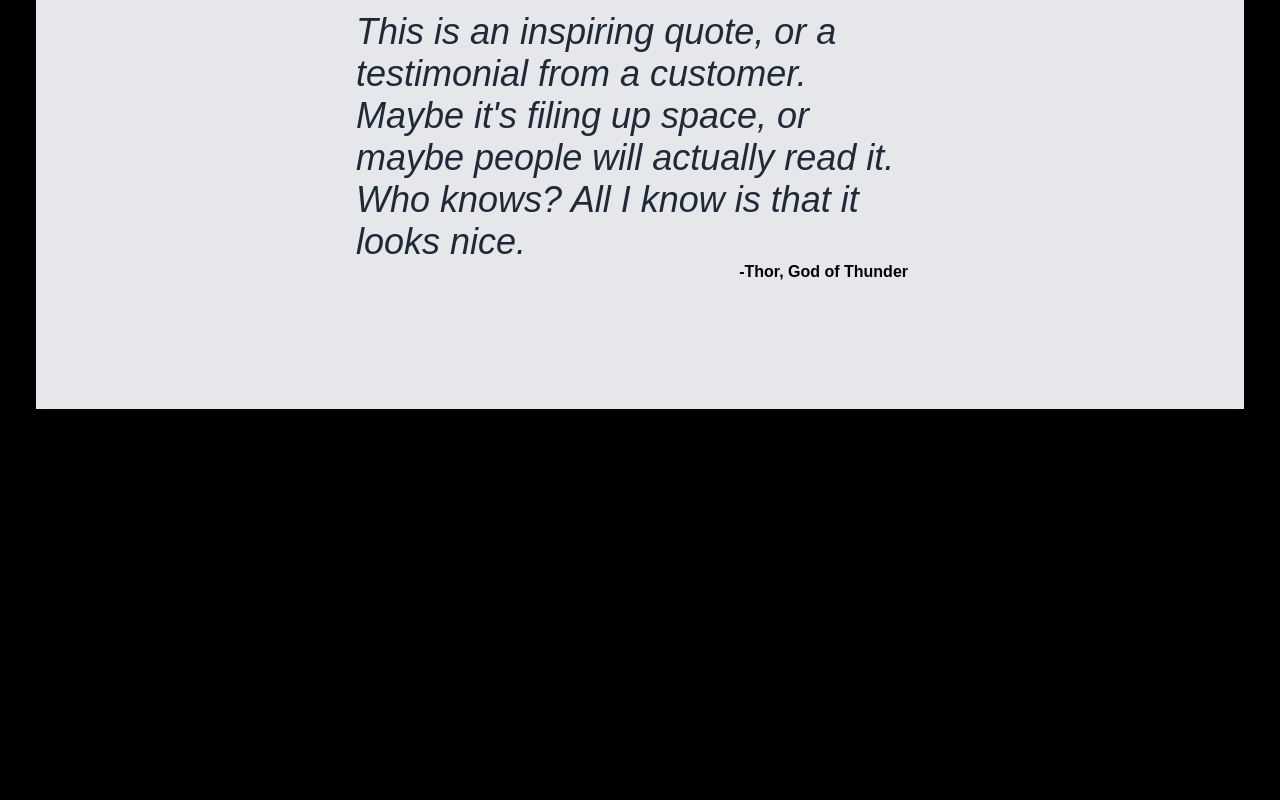
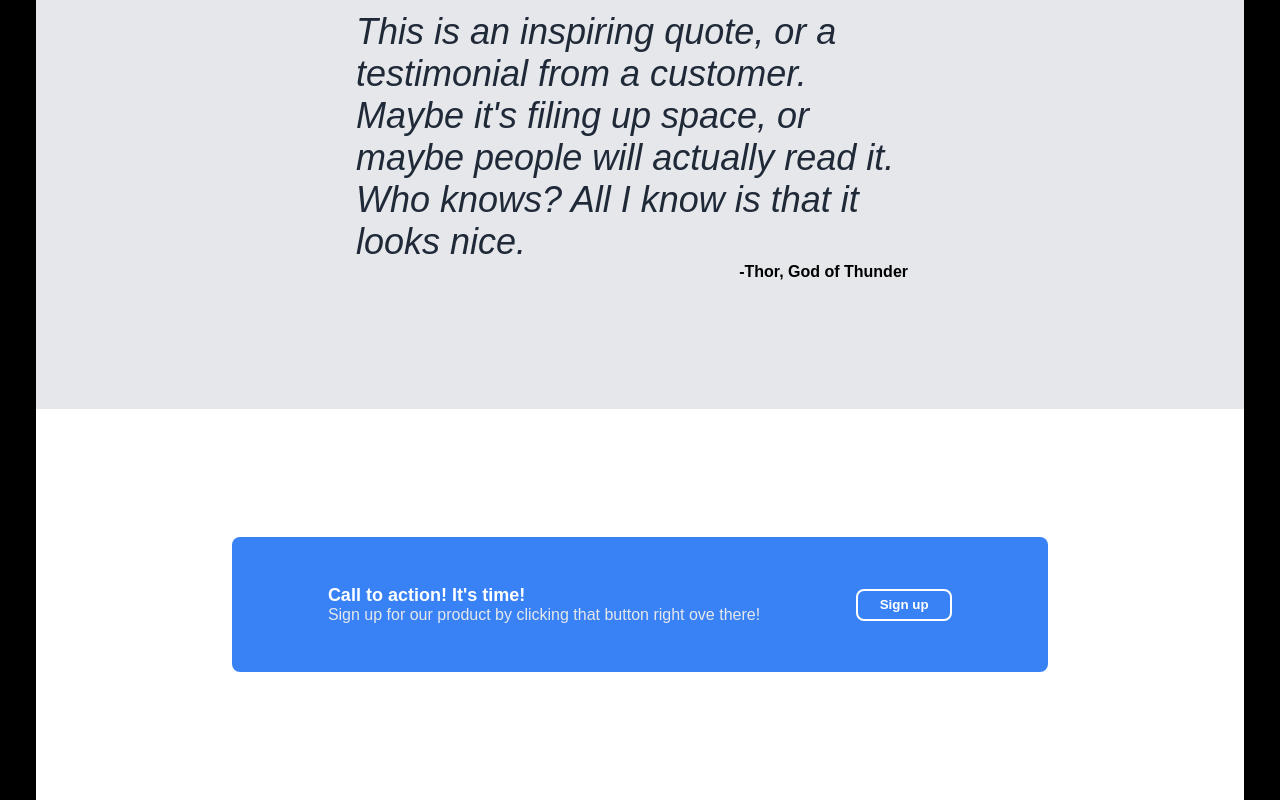
Before and after one commit to traylionnaire/Landing-Page, a plain HTML site: page index.html in a window 1280 px wide. Shown: the part 1054-1854 px from the top of the page. Before the commit the page ends 1463 px from the top, so only its background shows below. Drawn offline with Linux system fonts and the light colour scheme.

Commit message:
Added the html and css of the fourth section

```diff
--- a/index.html
+++ b/index.html
@@ -52,7 +52,18 @@
   <div class="third-section">
     <p>This is an inspiring quote, or a testimonial from a customer. Maybe it's filing up space, or maybe people will actually read it. Who knows? All I know is that it looks nice.</p>
     <div class="quote-name">-Thor, God of Thunder</div>
+  </div>
 
+  <div class="fourth-section">
+    <div class="box">
+      <div class="call-to-action">
+        <p class="call-to-action-header">Call to action! It's time!</p>
+        <p class="call-to-action-text">Sign up for our product by clicking that button right ove there!</p>
+      </div>
+      <div class="fourth-section-button-container">
+        <button>Sign up</button>
+      </div>
+    </div>
   </div>
 </body>
 </html>
--- a/style.css
+++ b/style.css
@@ -66,7 +66,7 @@
   padding: 8px 0;
 }
 
-button {
+.first-section button {
   background-color: #3882f6;
   border-width: 0;
   color: white;
@@ -129,7 +129,6 @@
   display: flex;
   flex-direction: column;
   padding: 128px 320px;
-  /* width: 900px; */
 }
 
 .third-section p {
@@ -145,3 +144,51 @@
   font-weight: 600;
   padding-right: 16px;
 }
+
+/* Fourth Section */
+.fourth-section {
+  background-color: white;
+  display: flex;
+  justify-content: center;
+}
+
+.box {
+  background-color: #3882f6;
+  margin: 128px;
+  display: flex;
+  padding: 48px 96px;
+  border-radius: 8px;
+  gap: 96px;
+}
+
+.fourth-section p {
+  margin: 0;
+}
+
+.call-to-action-header {
+  color: white;
+  font-size: 18px;
+  font-weight: 600;
+}
+
+.call-to-action-text {
+  color: #e5e7eb;
+}
+
+.fourth-section-button-container {
+  display: flex;
+  align-items: center;
+}
+
+.fourth-section button {
+  background-color: #3882f6;
+  border-color: white;
+  border-width: 2px;
+  border-style: solid;
+  color: white;
+  font-weight: 600;
+  width: 96px;
+  height: 32px;
+  margin: 0;
+  border-radius: 8px;
+}
```
